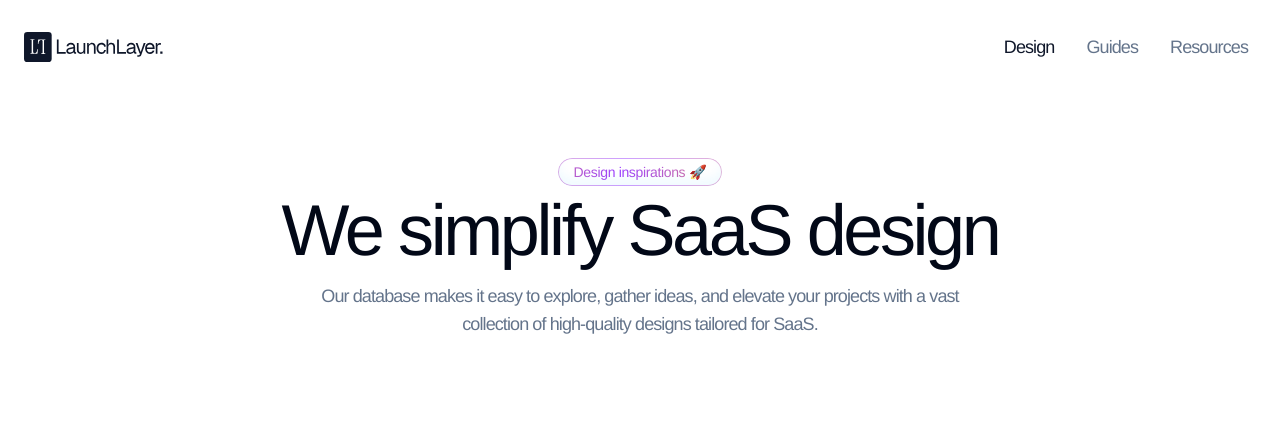
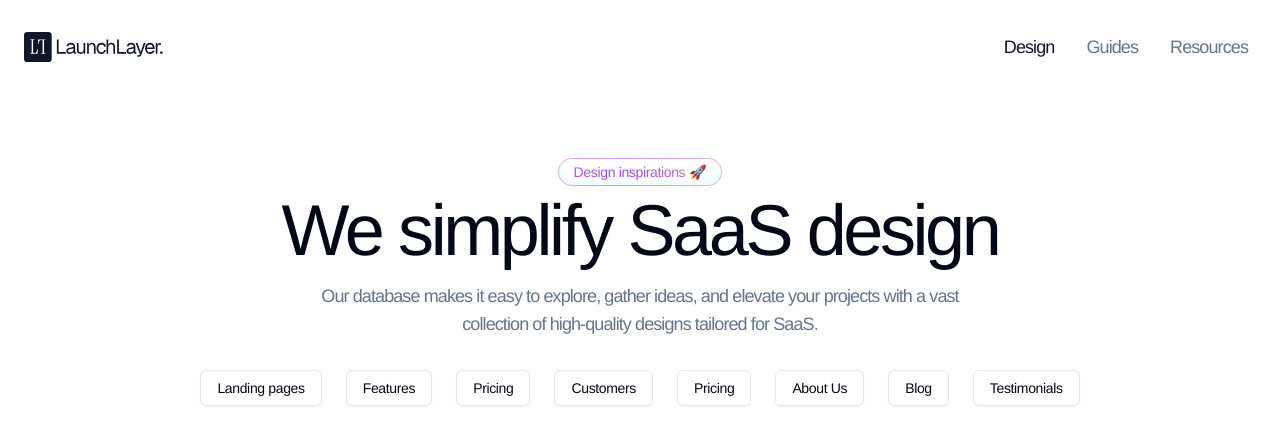
Before and after one commit to PiyushG-dev/launchlayer, a Next.js app: page / in a window 1280 px wide. Shown: the top 444 px of the page. Built offline with nearby package versions, Linux system fonts and the light colour scheme.

Commit message:
buttons added to home

```diff
--- a/app/page.js
+++ b/app/page.js
@@ -1,8 +1,20 @@
 import HeroHeading from "@/components/ui/hero-heading";
+import { Button } from "@/components/ui/button";
+import { designLinks } from "@/constants";
+import Link from "next/link";
 export default function Home() {
   return (
-    <div>
+    <>
       <HeroHeading title="SaaS design" label="Design inspirations" emoji="🚀" />
-    </div>
+      <div className="max-w-screen-xl mx-auto flex justify-center gap-6">
+        {designLinks.map((link) => {
+          return (
+            <Button variant="outline" asChild key={link.id}>
+              <Link href={link.href}>{link.name}</Link>
+            </Button>
+          );
+        })}
+      </div>
+    </>
   );
 }
--- /dev/null
+++ b/components/ui/button.jsx
@@ -0,0 +1,51 @@
+import * as React from "react";
+import { Slot } from "@radix-ui/react-slot";
+import { cva } from "class-variance-authority";
+
+import { cn } from "@/lib/utils";
+
+const buttonVariants = cva(
+  "inline-flex items-center justify-center gap-2 whitespace-nowrap rounded-md text-sm tracking-tight font-medium transition-colors focus-visible:outline-none focus-visible:ring-1 focus-visible:ring-ring disabled:pointer-events-none disabled:opacity-50 [&_svg]:pointer-events-none [&_svg]:size-4 [&_svg]:shrink-0",
+  {
+    variants: {
+      variant: {
+        default:
+          "bg-primary text-primary-foreground shadow hover:bg-primary/90",
+        destructive:
+          "bg-destructive text-destructive-foreground shadow-sm hover:bg-destructive/90",
+        outline:
+          "border border-input bg-background shadow-sm hover:bg-accent hover:text-accent-foreground",
+        secondary:
+          "bg-secondary text-secondary-foreground shadow-sm hover:bg-secondary/80",
+        ghost: "hover:bg-accent hover:text-accent-foreground",
+        link: "text-primary underline-offset-4 hover:underline",
+      },
+      size: {
+        default: "h-9 px-4 py-2",
+        sm: "h-8 rounded-md px-3 text-xs",
+        lg: "h-10 rounded-md px-8",
+        icon: "h-9 w-9",
+      },
+    },
+    defaultVariants: {
+      variant: "default",
+      size: "default",
+    },
+  }
+);
+
+const Button = React.forwardRef(
+  ({ className, variant, size, asChild = false, ...props }, ref) => {
+    const Comp = asChild ? Slot : "button";
+    return (
+      <Comp
+        className={cn(buttonVariants({ variant, size, className }))}
+        ref={ref}
+        {...props}
+      />
+    );
+  }
+);
+Button.displayName = "Button";
+
+export { Button, buttonVariants };
--- a/constants/index.js
+++ b/constants/index.js
@@ -15,3 +15,46 @@
     href: "/resources",
   },
 ];
+
+export const designLinks = [
+  {
+    id: 1,
+    name: "Landing pages",
+    href: "/",
+  },
+  {
+    id: 2,
+    name: "Features",
+    href: "/features",
+  },
+  {
+    id: 3,
+    name: "Pricing",
+    href: "/pricing",
+  },
+  {
+    id: 4,
+    name: "Customers",
+    href: "/customers",
+  },
+  {
+    id: 5,
+    name: "Pricing",
+    href: "/pricing",
+  },
+  {
+    id: 6,
+    name: "About Us",
+    href: "/about-us",
+  },
+  {
+    id: 7,
+    name: "Blog",
+    href: "/blog",
+  },
+  {
+    id: 8,
+    name: "Testimonials",
+    href: "/testimonials",
+  },
+];
--- a/package.json
+++ b/package.json
@@ -9,6 +9,7 @@
     "lint": "next lint"
   },
   "dependencies": {
+    "@radix-ui/react-slot": "^1.1.0",
     "class-variance-authority": "^0.7.0",
     "clsx": "^2.1.1",
     "lucide-react": "^0.454.0",
```
Also changed, not shown: 1 other file (tests, documents, lock files or other folders).
